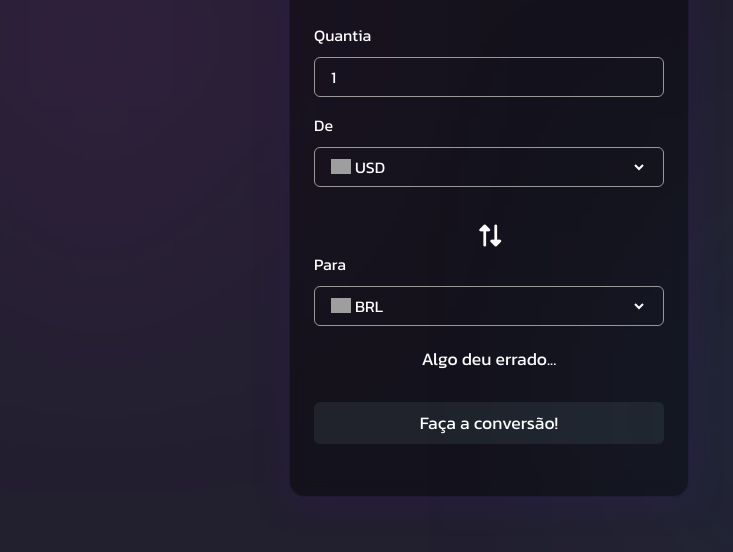
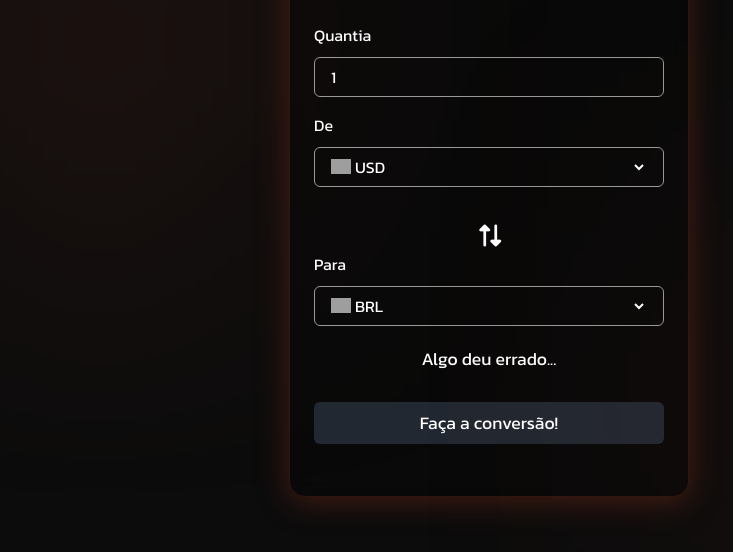
Before and after one commit to Rpetris/cool-projects, a plain HTML site: page #1 - Conversor de Moedas/index.html in a window 1280 px wide. Shown: the part 180-732 px from the top of the page, without its empty margins (151-884 px from the left). Drawn offline with nearby package versions, Linux system fonts and the light colour scheme; no server answers; grey boxes are pictures that could not be loaded.

Commit message:
Update style.css

```diff
--- a/#1 - Conversor de Moedas/style.css
+++ b/#1 - Conversor de Moedas/style.css
@@ -2,11 +2,13 @@
 
 :root{
     --font-kanit: "Kanit", sans-serif;
-    --bg-color: #221f2f;
-    --before-color: #ed2ff0;
-    --after-color: #22a8cd;
-    --main-color: rgba(0, 0, 0, 0.40);
-    --input-border: #513ea7;
+    --bg-color: #0C0C0C;
+    --before-color: #F2613F;
+    --after-color: #9B3922;
+    --main-color: rgba(5, 5, 5, 0.4);
+    --main-border: #481e14a1;
+    --main-shadow: #481e14f5;
+    --input-border: #9B3922;
 }
 
 *{
@@ -46,10 +48,10 @@ body::after{
     color: #fff;
     background-color: var(--main-color);
 
-    border: 1px solid #2a1d4499;
-    box-shadow: 0 4px 30px #2a1d44e6;
-    backdrop-filter: blur(7.4px);
-    -webkit-backdrop-filter: blur(77.4px);
+    border: 1px solid var(--main-border);
+    box-shadow: 0 4px 30px var(--main-shadow);
+    backdrop-filter: blur(8px);
+    -webkit-backdrop-filter: blur(8px);
 }
 
 .main h2{
@@ -130,7 +132,7 @@ body::after{
 .main form button{
     height: 42px;
     color: #fff;
-    background-color: #20232c;
+    background-color: #222831;
     font-size: 1.1rem;
     cursor: pointer;
     transition: all 0.4s ease;
```
